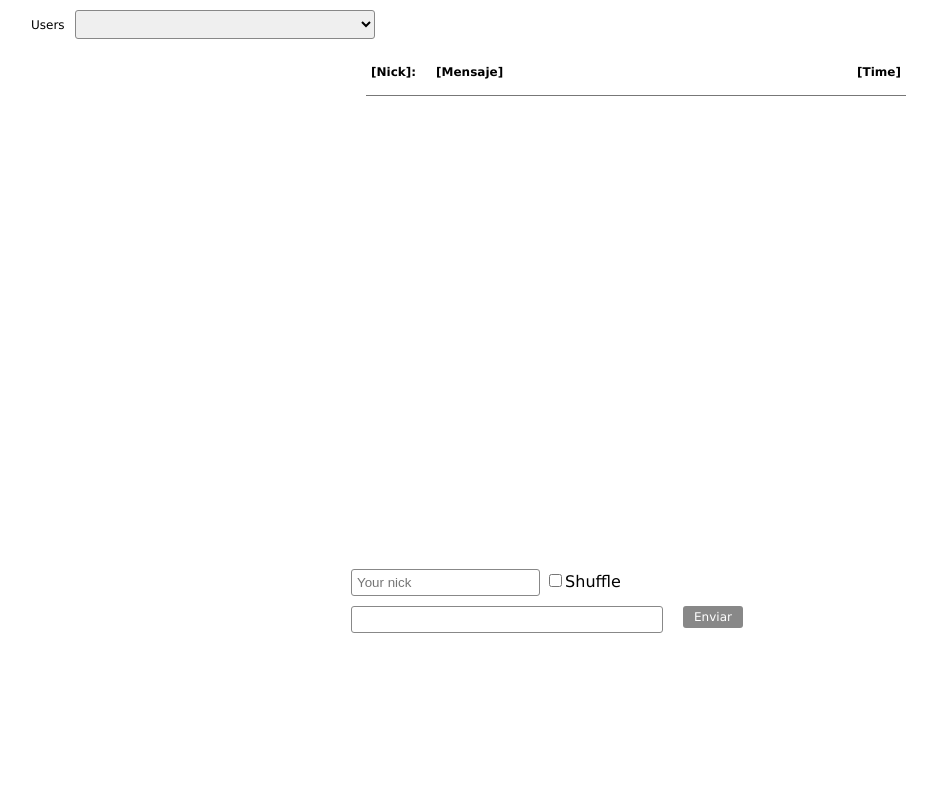
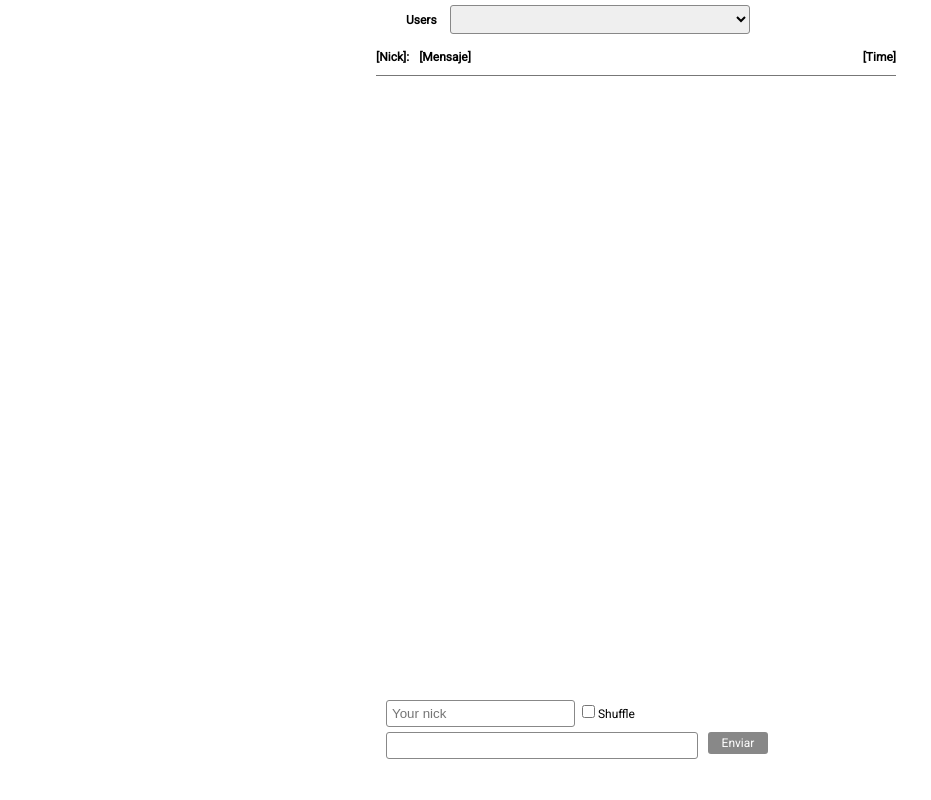
Before and after one commit to TuckerDS/fictizia-advancedJS-WSchat, a website: page index.html in a window 1280 px wide. Shown: the whole page, without its empty margins (4-935 px from the left). Drawn offline with Linux system fonts and the light colour scheme.

Commit message:
structure

```diff
--- a/code.js
+++ b/code.js
@@ -2,10 +2,10 @@ var connection, btnSend, txtMsg, txtDisplay, cbxShuffle, chatbox, id
 
 window.onload = function () {
   btnSend = document.getElementById('send')
-  txtDisplay = document.getElementById('chatbox')
+  txtDisplay = document.getElementById('msgbox')
   cbxShuffle = document.getElementById('shuffle')
   txtMsg = document.getElementById('texto')
-  chatbox = document.getElementById("chatbox")
+  chatbox = document.getElementById("msgbox")
   nickBox = document.getElementById("nickname")
 
   btnSend.addEventListener("click", send);
--- a/index.html
+++ b/index.html
@@ -1,41 +1,46 @@
 <!DOCTYPE html>
-<html lang="en">
+<html lang="es">
 
 <head>
   <meta charset="UTF-8">
   <meta name="language" content="Spanish">
   <meta http-equiv="content-language" content="es">
-  <meta name="viewport" content="width=device-width, initial-scale=1.0">
+  <meta name="viewport" content="width=device-width, height=device-height,,initial-scale=1.0">
   <meta http-equiv="X-UA-Compatible" content="ie=edge">
-  <title>Document</title>
+  <title>WSchat</title>
+  <link href="https://fonts.googleapis.com/css?family=Roboto" rel="stylesheet">
   <link href="styles.css" rel="stylesheet" type="text/css">
 </head>
 
 <body>
   <div id="content">
-    <div id="info" class="info"">
-    <span id="counter"></span><span> Users</span><select id="list"></select>
-    </div>
-    <div id="chatbox" class="chatbox" style="height:500px; overflow:scroll;">
-      <div class="div_mensaje">
+    <div id="chatbox" class="chatbox">
+      <div id="info" class="info">
+        <span id="counter"></span>
+        <span> Users</span>
+        <select id="list"></select>
+      </div>
+
+      <div id="title" class="div_mensaje">
         <p class="left nick">[Nick]:</p>
         <p class="left mensaje">[Mensaje]</p>
         <p class="left hora">[Time]</p>
       </div>
+
+      <div id="msgbox" class="msgbox"></div>
     </div>
     <div id="controls" style="overflow:auto;">
-        <div class="left">
+      <div class="left">
         <input type="text" id="nickname" placeholder="Your nick">
         <label><input type="checkbox" id="shuffle">Shuffle </label>
       </div>
-
-      <br>
       <div class="left"><input id="texto" type="text" class="textbox" value=""></div>
-      <div class="left">
-        <div class="button" id="send">Enviar</div>
-      </div>
+      <div class="left"><div class="button" id="send">Enviar</div></div>
     </div>
   </div>
+
+
+
 </body>
 
 <script src="code.js"></script>
--- a/styles.css
+++ b/styles.css
@@ -13,20 +13,66 @@ html, body, div, span {
 }
 
 body {
+    height: 100vh;
+    width: 100%;
 	line-height: 1;
 }
 /* END RESET */
 
 body {
-    font-family: Verdana, Geneva, Tahoma, sans-serif;
+    font-family: 'Roboto', sans-serif;
+    font-size: 12px;
 }
 
-.left {
-    float:left;
-    padding: 5px;
+#content {
+    margin: 0 auto;
+    padding: 0 40px;
+    box-sizing: border-box;
+    width: 100%;
+    height: 100vh;
+    max-width: 600px;
 }
 
-input[type="text"], #list {
+#info {
+    position: relative;
+    width: 100%;
+    padding: 5px 0 5px 30px;
+    font-weight: bold;
+}
+
+#chatbox {
+    position: relative;
+    box-sizing: border-box;
+    height: 85vh;
+    width: 100%;
+}
+
+#msgbox {
+    position: relative;
+    box-sizing: border-box;
+    height: 75vh;
+    overflow: scroll;
+}
+
+#controls {
+    position: relative;
+    box-sizing: border-box;
+    padding: 20px 10px;
+    height: 15vh;
+    width: 100%;
+    overflow: scroll;
+}
+
+#controls div{
+    margin-bottom: 5px;
+}
+
+
+.left {
+    float: left;
+}
+
+input, #list {
     border: 1px solid #888;
     -webkit-border-radius: 3px;
     -moz-border-radius: 3px;
@@ -38,64 +84,23 @@ input[type="text"], #list {
     margin-left: 10px;
     width: 300px;
 }
+
 .textbox {
     width: 300px;
 }
 
 .button {
-    -webkit-border-radius: 3px;
-    -moz-border-radius: 3px;
     border-radius: 3px;
     padding: 5px;
     width: 50px;
     text-align: center;
-    font-family: verdana;
-    font-size: 12px;
     background: #888;
     color: #FFF;
     margin-left: 10px;
     cursor:pointer;
 }
 
-#content {
-    padding: 5px;
-    width: 100%;
-    height: 100%;
-    box-sizing: border-box;
-}
-
-.info {
-    padding: 5px 30px;
-    font-family: Verdana;
-    font-size:12px;
-}
-
-.chatbox {
-    box-sizing: border-box;
-    padding: 5px 30px;
-    height:70%;
-    width:100%;
-    max-width: 600px;
-    overflow:scroll;
-}
-
-#controls {
-    box-sizing: border-box;
-    padding: 20px 10px;
-    height: 20%;
-    width: 100%;
-    max-width: 600px;
-    overflow: scroll;
-}
-
-.chatbox p {
-    font-family: Verdana;
-    font-size:12px;
-}
-
-.nick {
-
-}
+.nick {}
 
 .mensaje {
     margin-left:10px;
@@ -111,18 +116,34 @@ input[type="text"], #list {
     border-bottom: 1px solid #777;
 }
 
-.div_mensaje:first-of-type {
+#title {
     font-weight: bold;
 }
 
-@media (min-width: 600px) {
-    .chatbox, #controls {
-        margin: 0 auto;
+
+#menu {
+    font-size: 32px;
+    position: absolute;
+    top: 0;
+    left: 0;
+    padding: 10px;
+}
+
+
+/*Tablet*/
+@media (min-width: 768px) and (max-width:1024px) {
+
+}
+
+/* Mobile */
+@media (max-width:767px) and (orientation: landscape) {}
+
+@media (max-width:420px) and (orientation: portrait) {
+    #content {
+       padding: 0 5px;
+    }
+    .textbox,
+    #list {
+        width: 220px;
     }
 }
-
-@media (max-width: 400px) {
- .textbox, #list {
-     width: 220px;
- }
-}
```
